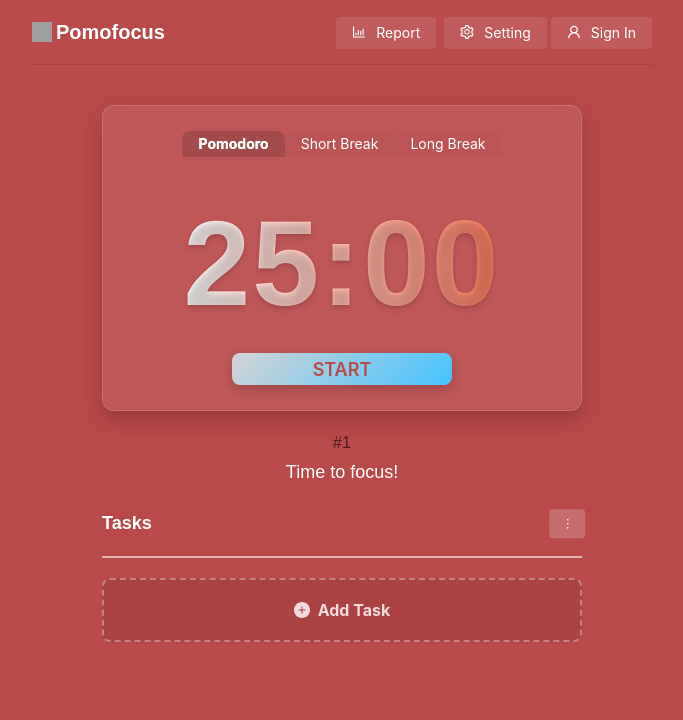
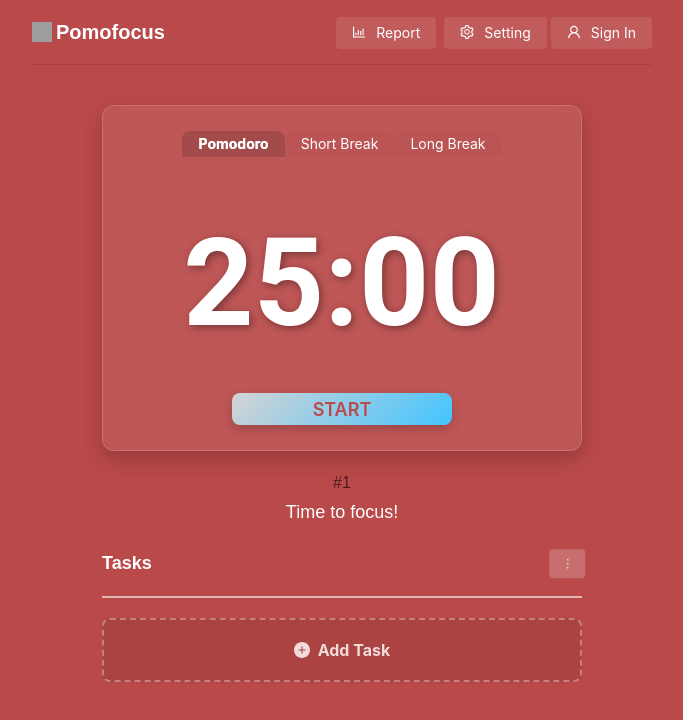
Before and after one commit to Abishek-077/TimeFy.V2, a React (Vite) app: page / in a window 1280 px wide. Shown: the top 720 px of the page, without its empty margins (298-981 px from the left). Built offline with nearby package versions, Linux system fonts and the light colour scheme; grey boxes are pictures that could not be loaded.

Commit message:
zoom in and out effect

```diff
--- a/src/components/Timer/Timer.module.css
+++ b/src/components/Timer/Timer.module.css
@@ -13,22 +13,33 @@
 .timer {
   font-size: 120px;
   font-weight: bold;
-  color: transparent;
+  color: #fff;
   text-align: center;
-  background: linear-gradient(90deg, #ffffff, #ff7e5f); /* White to light orange gradient */
-  -webkit-background-clip: text; /* Apply gradient to text */
+  background: linear-gradient(45deg, #ff6a00, #ee0979); /* Gradient background */
+  -webkit-background-clip: text; /* Applies gradient to text */
   background-clip: text;
-  text-shadow: 0px 4px 6px rgba(0, 0, 0, 0.1), 0px 1px 3px rgba(0, 0, 0, 0.1); /* Subtle shadow for a clean look */
-  letter-spacing: 2px; /* Adds slight spacing between letters for elegance */
-  transition: transform 0.3s ease-in-out; /* Smooth scaling effect */
+  animation: pulse 1.5s infinite; /* Pulse animation */
+  text-shadow: 2px 2px 8px rgba(0, 0, 0, 0.4); /* Text shadow for depth */
+  font-family: 'Roboto', sans-serif; /* Smooth font */
+  padding: 20px;
+  border-radius: 10px;
 }
 
-.timer:hover {
-  transform: scale(1.05); /* Slight zoom-in effect on hover */
+@keyframes pulse {
+  0% {
+    transform: scale(1);
+  }
+  50% {
+    transform: scale(1.05);
+  }
+  100% {
+    transform: scale(1);
+  }
 }
 
 @media screen and (max-width: 786px) {
   .timer {
-    font-size: 100px; /* Adjust font size for smaller screens */
+    font-size: 100px;
+    padding: 15px; /* Adjust padding for smaller screens */
   }
 }
```
